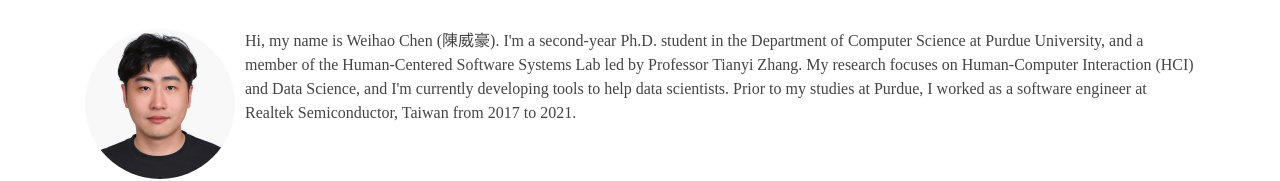
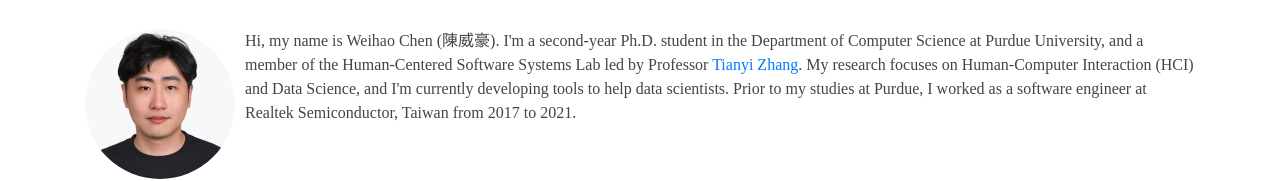
Before and after one commit to ferranschen/site, a plain HTML site: page index.html in a window 1280 px wide. Shown: the part 379-560 px from the top of the page. Drawn offline with nearby package versions, Linux system fonts and the light colour scheme; a web font is replaced by a local one.

Commit message:
add professor

```diff
--- a/index.html
+++ b/index.html
@@ -77,11 +77,12 @@
       <p>
         Hi, my name is Weihao Chen (陳威豪). I'm a second-year Ph.D. student in
         the Department of Computer Science at Purdue University, and a member of
-        the Human-Centered Software Systems Lab led by Professor Tianyi Zhang.
-        My research focuses on Human-Computer Interaction (HCI) and Data
-        Science, and I'm currently developing tools to help data scientists.
-        Prior to my studies at Purdue, I worked as a software engineer at
-        Realtek Semiconductor, Taiwan from 2017 to 2021.
+        the Human-Centered Software Systems Lab led by Professor
+        <a href="https://tianyi-zhang.github.io/">Tianyi Zhang</a>. My research
+        focuses on Human-Computer Interaction (HCI) and Data Science, and I'm
+        currently developing tools to help data scientists. Prior to my studies
+        at Purdue, I worked as a software engineer at Realtek Semiconductor,
+        Taiwan from 2017 to 2021.
       </p>
     </section>
     <br />
```
